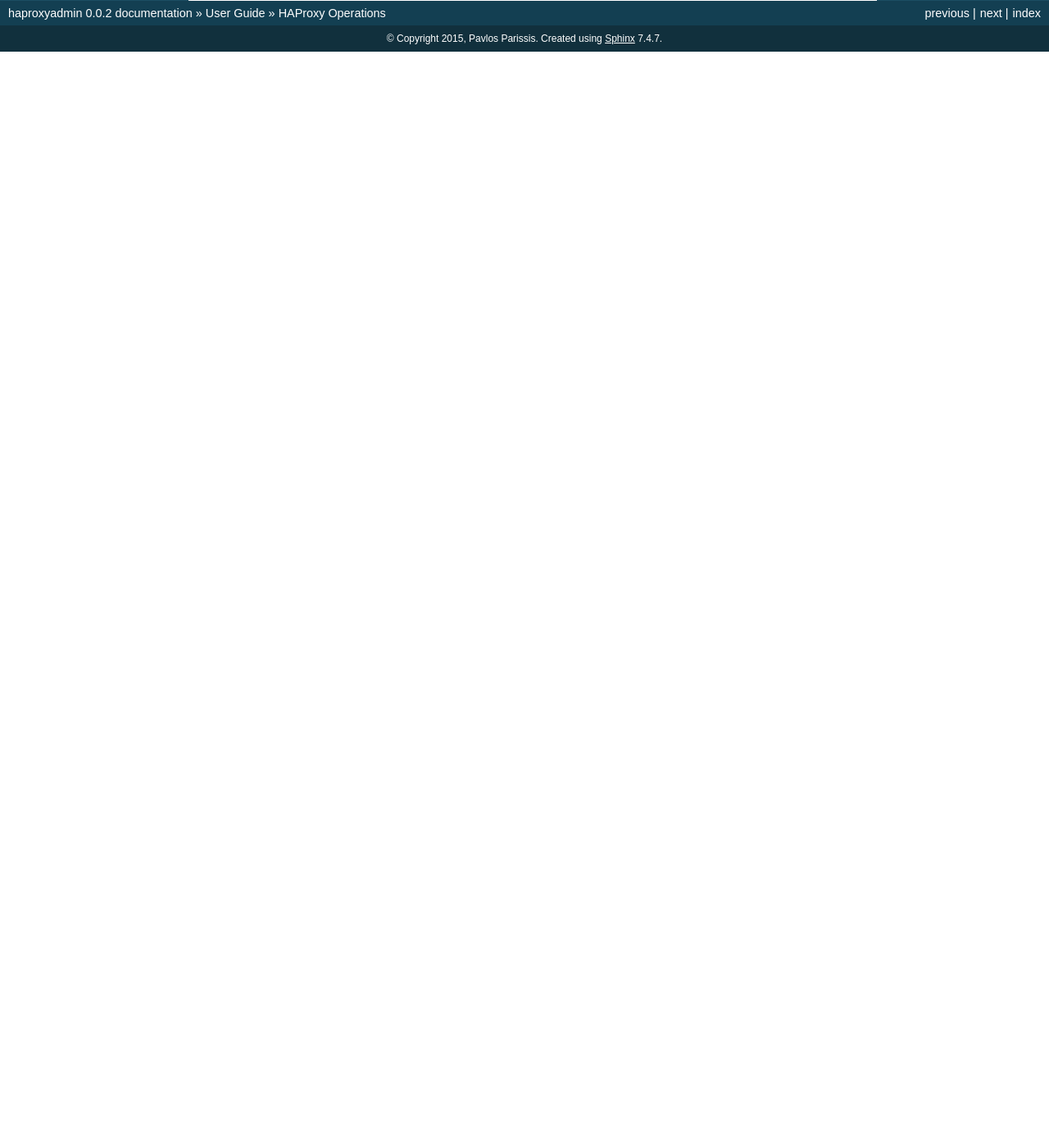
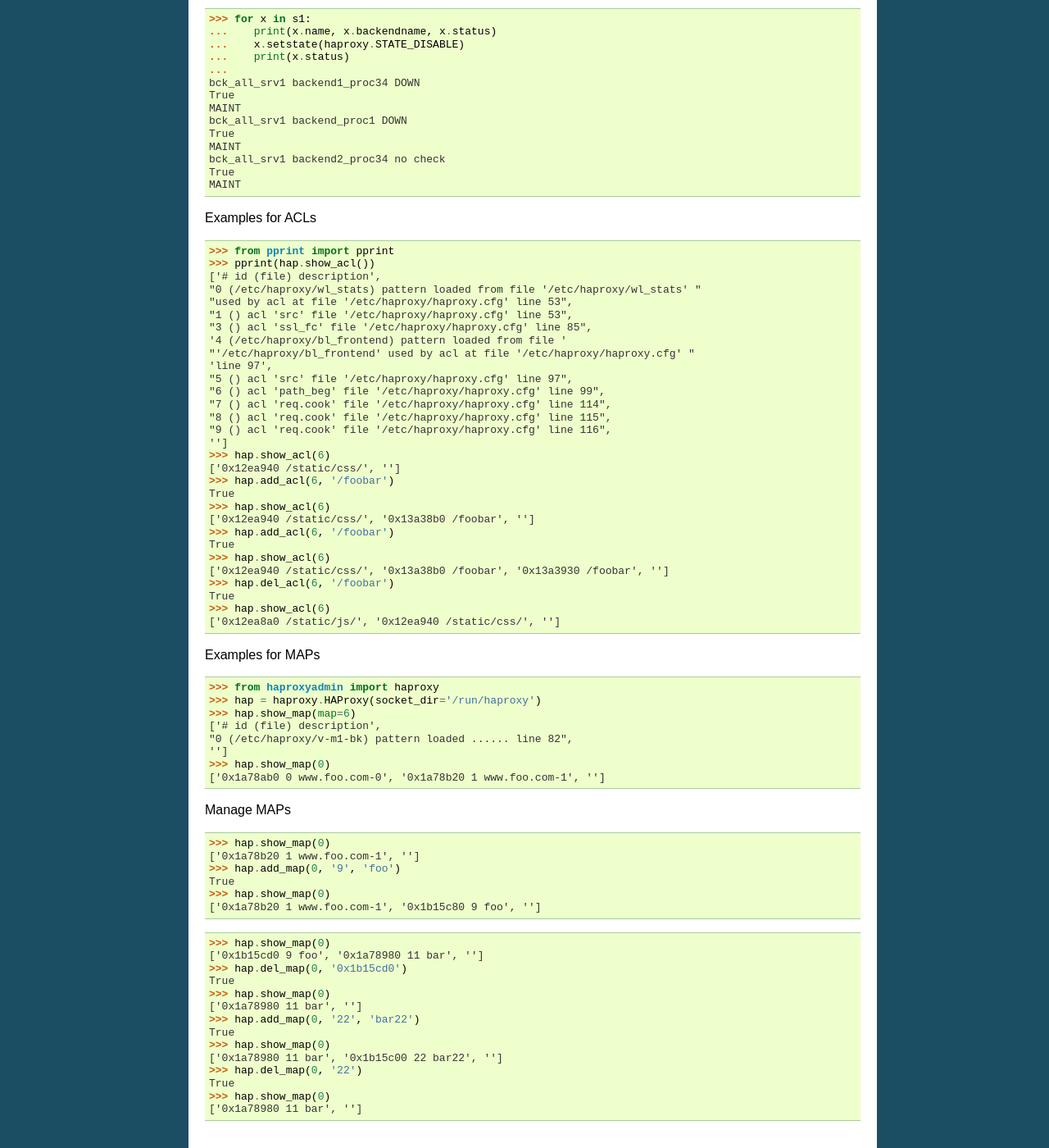
Before and after one commit to unixsurfer/haproxyadmin, a Sphinx documentation site: the page built from docs/source/user/haproxy.rst, in a window 1280 px wide and 1400 px high, scrolled down 2047 px. Shown: the whole window at 82% size. Built offline with Sphinx 7.4.7, drawn with Linux system fonts in a browser that asks for light colours; pages that are not in the unit, such as notebooks, are missing from menus; before the commit the page ends 2110 px from its top, so only the background shows below that; some of the changed text lies outside the part shown.

Commit message:
DOC: add more examples for HAProxy operations in the User Guide

```diff
--- a/docs/source/user/haproxy.rst
+++ b/docs/source/user/haproxy.rst
@@ -51,7 +51,7 @@ Dynamically change the specified global maxconn setting.
 .. note:: New setting is applied per process and the sum is returned.
 
 
-Get a list of :class:`Frontend <.Frontend>` objects for each available frontend
+Get a list of :class:`Frontend <.Frontend>` objects for all frontends
 
 .. code:: python
 
@@ -74,7 +74,7 @@ Get a :class:`Frontend <.Frontend>` object for a single frontend
     >>> frontend1.name, frontend1.process_nb
     ('frontend1_proc34', [4, 3])
 
-Get a list of :class:`Backend <.Backend>` objects for each available backend
+Get a list of :class:`Backend <.Backend>` objects for all backends
 
 .. code:: python
 
@@ -133,3 +133,101 @@ Limit the list of server for a specific pool
     bck1_proc34_srv1 backend1_proc34
     bck1_proc34_srv2 backend1_proc34
     bck_all_srv1 backend1_proc34
+
+Work on specific server across all backends
+
+.. code:: python
+
+    >>> for x in s1:
+    ...    print(x.name, x.backendname, x.status)
+    ...    x.setstate(haproxy.STATE_DISABLE)
+    ...    print(x.status)
+    ...
+    bck_all_srv1 backend1_proc34 DOWN
+    True
+    MAINT
+    bck_all_srv1 backend_proc1 DOWN
+    True
+    MAINT
+    bck_all_srv1 backend2_proc34 no check
+    True
+    MAINT
+
+
+Examples for ACLs
+
+.. code:: python
+
+    >>> from pprint import pprint
+    >>> pprint(hap.show_acl())
+    ['# id (file) description',
+    "0 (/etc/haproxy/wl_stats) pattern loaded from file '/etc/haproxy/wl_stats' "
+    "used by acl at file '/etc/haproxy/haproxy.cfg' line 53",
+    "1 () acl 'src' file '/etc/haproxy/haproxy.cfg' line 53",
+    "3 () acl 'ssl_fc' file '/etc/haproxy/haproxy.cfg' line 85",
+    '4 (/etc/haproxy/bl_frontend) pattern loaded from file '
+    "'/etc/haproxy/bl_frontend' used by acl at file '/etc/haproxy/haproxy.cfg' "
+    'line 97',
+    "5 () acl 'src' file '/etc/haproxy/haproxy.cfg' line 97",
+    "6 () acl 'path_beg' file '/etc/haproxy/haproxy.cfg' line 99",
+    "7 () acl 'req.cook' file '/etc/haproxy/haproxy.cfg' line 114",
+    "8 () acl 'req.cook' file '/etc/haproxy/haproxy.cfg' line 115",
+    "9 () acl 'req.cook' file '/etc/haproxy/haproxy.cfg' line 116",
+    '']
+    >>> hap.show_acl(6)
+    ['0x12ea940 /static/css/', '']
+    >>> hap.add_acl(6, '/foobar')
+    True
+    >>> hap.show_acl(6)
+    ['0x12ea940 /static/css/', '0x13a38b0 /foobar', '']
+    >>> hap.add_acl(6, '/foobar')
+    True
+    >>> hap.show_acl(6)
+    ['0x12ea940 /static/css/', '0x13a38b0 /foobar', '0x13a3930 /foobar', '']
+    >>> hap.del_acl(6, '/foobar')
+    True
+    >>> hap.show_acl(6)
+    ['0x12ea8a0 /static/js/', '0x12ea940 /static/css/', '']
+
+
+Examples for MAPs
+
+.. code:: python
+
+    >>> from haproxyadmin import haproxy
+    >>> hap = haproxy.HAProxy(socket_dir='/run/haproxy')
+    >>> hap.show_map(map=6)
+    ['# id (file) description',
+    "0 (/etc/haproxy/v-m1-bk) pattern loaded ...... line 82",
+    '']
+    >>> hap.show_map(0)
+    ['0x1a78ab0 0 www.foo.com-0', '0x1a78b20 1 www.foo.com-1', '']
+
+
+Manage MAPs
+
+.. code:: python
+
+    >>> hap.show_map(0)
+    ['0x1a78b20 1 www.foo.com-1', '']
+    >>> hap.add_map(0, '9', 'foo')
+    True
+    >>> hap.show_map(0)
+    ['0x1a78b20 1 www.foo.com-1', '0x1b15c80 9 foo', '']
+
+.. code:: python
+
+    >>> hap.show_map(0)
+    ['0x1b15cd0 9 foo', '0x1a78980 11 bar', '']
+    >>> hap.del_map(0, '0x1b15cd0')
+    True
+    >>> hap.show_map(0)
+    ['0x1a78980 11 bar', '']
+    >>> hap.add_map(0, '22', 'bar22')
+    True
+    >>> hap.show_map(0)
+    ['0x1a78980 11 bar', '0x1b15c00 22 bar22', '']
+    >>> hap.del_map(0, '22')
+    True
+    >>> hap.show_map(0)
+    ['0x1a78980 11 bar', '']
```
Also changed, not shown: other parts of docs/source/user/haproxy.rst (+2 -2 lines).
